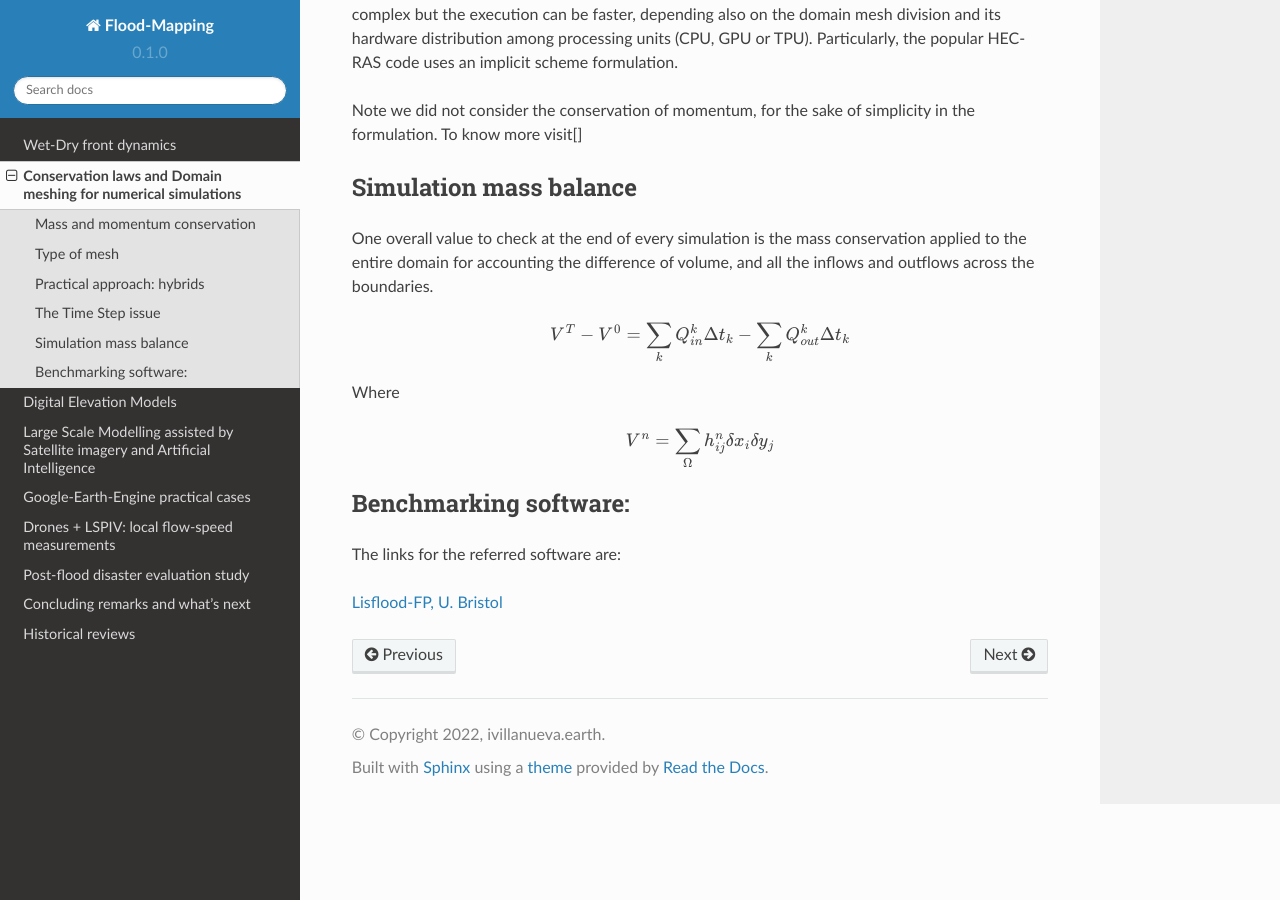
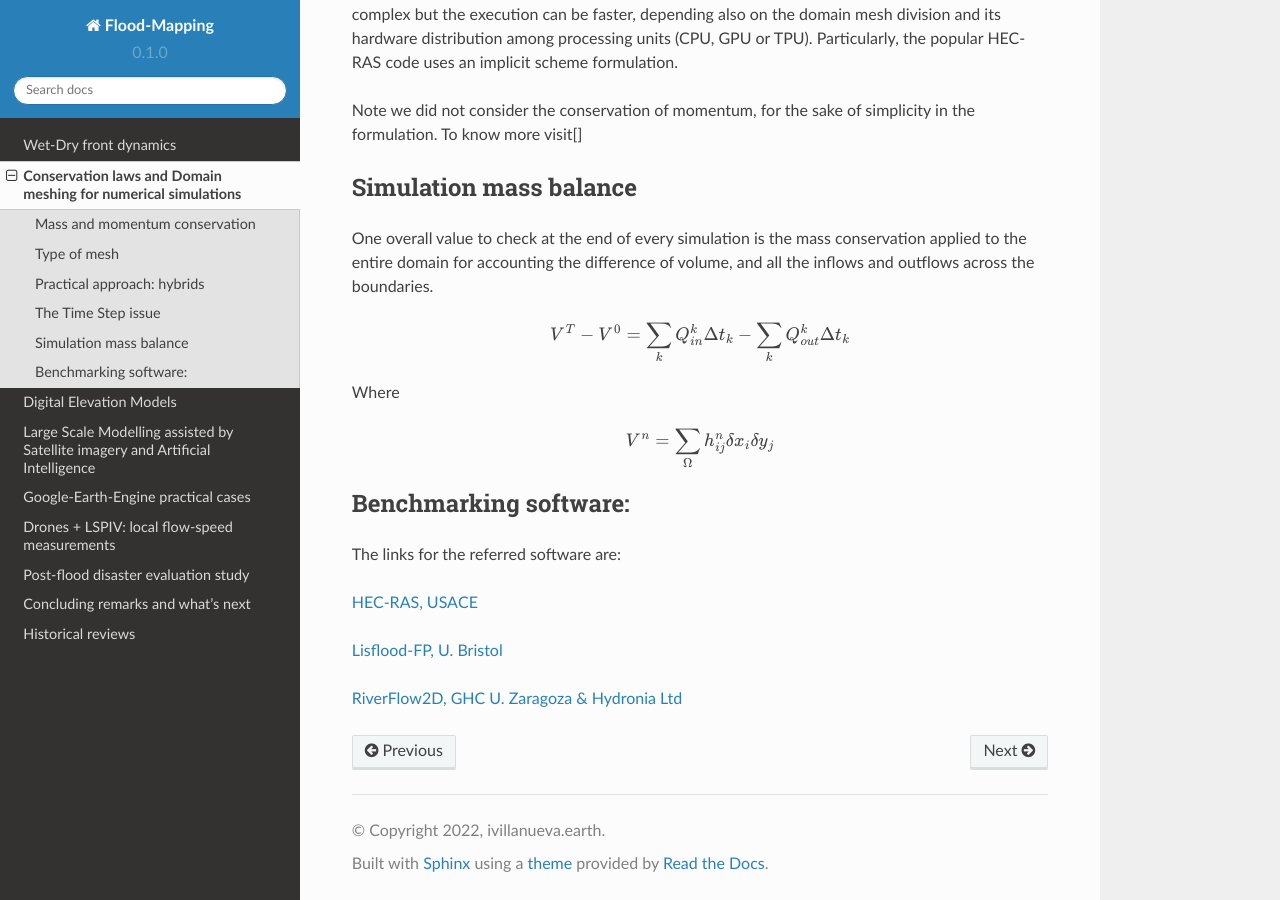
Before and after one commit to ivillamadrid/FloodMapping, a Sphinx documentation site: the page built from docs/source/claws.rst, in a window 1280 px wide and 900 px high, scrolled down 4576 px. Built offline with Sphinx 7.4.7 and the Read the Docs theme 2.0.0, drawn with Linux system fonts in a browser that asks for light colours.

Commit message:
Update claws.rst

```diff
--- a/docs/source/claws.rst
+++ b/docs/source/claws.rst
@@ -184,7 +184,14 @@ Benchmarking software:
 ----------------------
 The links for the referred software are:
 
+`HEC-RAS, USACE`_
+
+.. _HEC-RAS, USACE: https://www.hec.usace.army.mil/software/hec-ras/
 
 `Lisflood-FP, U. Bristol`_
 
-.. _Lisflood-FP, U. Bristol: http://http://www.bristol.ac.uk/geography/research/hydrology/models/lisflood/
+.. _Lisflood-FP, U. Bristol: http://www.bristol.ac.uk/geography/research/hydrology/models/lisflood/
+
+`RiverFlow2D, GHC U. Zaragoza & Hydronia Ltd`_
+
+.. _RiverFlow2D, GHC U. Zaragoza & Hydronia Ltd: http://www.hydronia.com/riverflow2d
```
